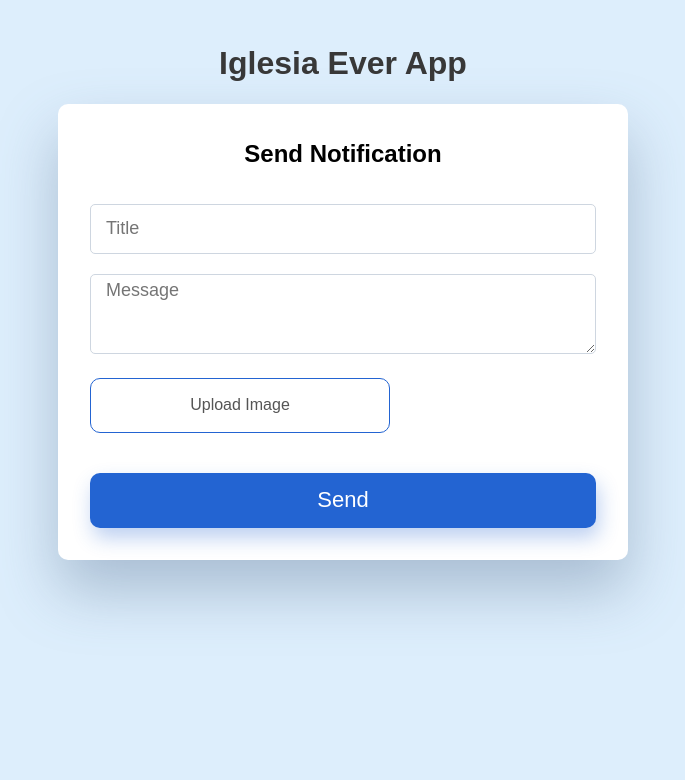
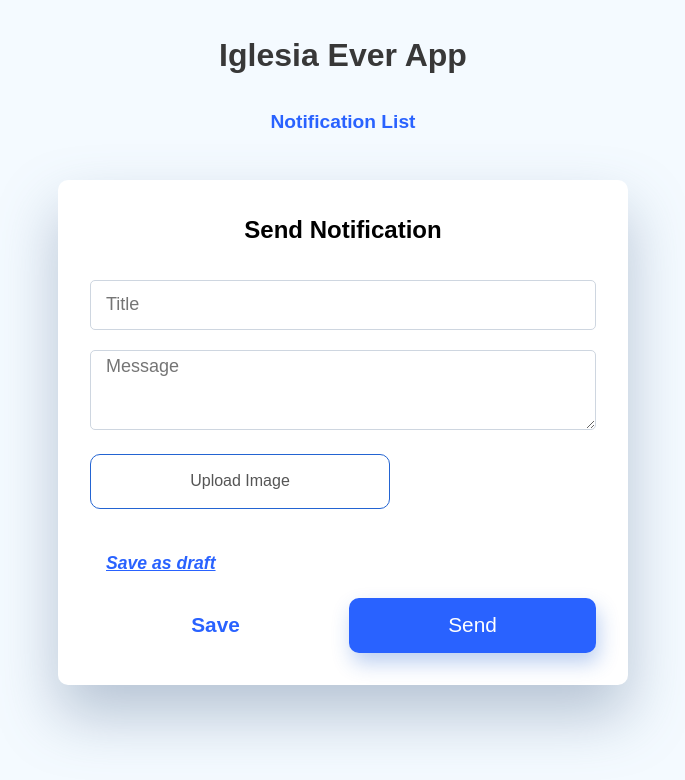
Before and after one commit to pertuzdev/notifications-control-panel, a Next.js app: page / in a window 1280 px wide. Shown: the top 780 px of the page, without its empty margins (297-982 px from the left). Built offline with nearby package versions, Linux system fonts and the light colour scheme.

Commit message:
chore: improve design and create notification list layout and design

```diff
--- a/src/components/Form/index.tsx
+++ b/src/components/Form/index.tsx
@@ -82,9 +82,17 @@ const Form = ({ onSubmit }: FormProps) => {
           <span className={styles.uploadText}>Upload Image</span>
         </label>
       </div>
-      <button type="submit" className={styles.cardButton}>
-        Send
+      <button type="button" className={styles.textButton}>
+        <span>Save as draft</span>
       </button>
+      <div className={styles.buttonsWrapper}>
+        <button type="button" className={styles.cardSecondaryButton}>
+          <span>Save</span>
+        </button>
+        <button type="submit" className={styles.cardSubmitButton}>
+          Send
+        </button>
+      </div>
     </form>
   );
 };
--- a/src/components/Form/styles.module.css
+++ b/src/components/Form/styles.module.css
@@ -62,19 +62,60 @@
   min-height: 80px;
 }
 
-.cardButton {
+.textButton {
+  padding: 0.5rem 1rem;
+  background-color: #fff;
+  border: none;
+  cursor: pointer;
+  margin-bottom: 1rem;
+  margin-top: 1rem;
+}
+
+.textButton span {
+  font-size: 1.1rem;
+  color: #2962ff;
+  font-weight: 600;
+  text-decoration: underline;
+  font-style: italic;
+}
+
+.buttonsWrapper {
+  display: flex;
+  align-items: center;
+}
+
+.cardSubmitButton {
   width: 100%;
   height: 55px;
-  background: #2364d2;
+  background: #2962ff;
   border: none;
   border-radius: 10px;
-  font-size: 22px;
+  font-size: 1.3rem;
   font-weight: 500;
   font-family: "Source Sans Pro", sans-serif;
   box-shadow: 3px 10px 20px 0px rgba(35, 100, 210, 0.3);
   color: #fff;
-  margin-top: 20px;
   cursor: pointer;
+}
+
+.cardSecondaryButton {
+  display: flex;
+  align-items: center;
+  justify-content: center;
+  width: 100%;
+  max-width: 300px;
+  height: 55px;
+  padding: 10px;
+  background-color: #fff;
+  border: none;
+  cursor: pointer;
+  margin-right: 0.5rem;
+}
+
+.cardSecondaryButton span {
+  font-size: 1.3rem;
+  font-weight: 600;
+  color: #2962ff;
 }
 
 .uploadLabel {
--- a/src/pages/index.tsx
+++ b/src/pages/index.tsx
@@ -1,6 +1,7 @@
 import Form, { FormData } from "@/components/Form";
 import styles from "@/styles/Home.module.css";
 import axios from "axios";
+import Link from "next/link";
 
 export default function Home() {
   const handleFormSubmit = async (formData: FormData) => {
@@ -21,6 +22,11 @@ export default function Home() {
     <div className={styles.cardFormContainer}>
       <div className={styles.titleWrapper}>
         <h1 className={styles.title}>Iglesia Ever App</h1>
+        <span className="navLinkWrapper">
+          <Link className="navLink" href="/notifications-list">
+            Notification List
+          </Link>
+        </span>
       </div>
       <Form onSubmit={handleFormSubmit} />
     </div>
--- a/src/styles/Home.module.css
+++ b/src/styles/Home.module.css
@@ -13,5 +13,8 @@
 .titleWrapper {
   width: 100%;
   display: flex;
+  flex-direction: column;
   justify-content: center;
+  align-items: center;
+  padding-bottom: 2rem;
 }
--- /dev/null
+++ b/src/styles/NotificationsList.module.css
@@ -0,0 +1,61 @@
+.tableWrapper {
+  display: flex;
+  flex-direction: column;
+  width: 100%;
+  justify-content: center;
+  align-items: center;
+}
+
+.content-table {
+  border-collapse: collapse;
+  margin: 25px 0;
+  font-size: 0.9em;
+  min-width: 90%;
+  border-radius: 5px 5px 0 0;
+  overflow: hidden;
+  box-shadow: 0 0 20px rgba(0, 0, 0, 0.15);
+}
+
+.content-table thead tr {
+  background-color: #2962ff;
+  color: #ffffff;
+  text-align: left;
+  font-weight: bold;
+}
+
+.content-table th,
+.content-table td {
+  padding: 16px 28px;
+}
+
+.content-table tbody tr {
+  border-bottom: 1px solid #dddddd;
+}
+
+.content-table tbody tr:nth-of-type(even) {
+  background-color: #f3f3f3;
+}
+
+.content-table tbody tr:last-of-type {
+  border-bottom: 2px solid #2962ff;
+}
+
+.content-table tbody tr.active-row {
+  font-weight: bold;
+  color: #2962ff;
+}
+
+.title {
+  font-size: 2rem;
+  font-weight: 600;
+  color: #383838;
+}
+
+.titleWrapper {
+  width: 100%;
+  display: flex;
+  flex-direction: column;
+  justify-content: center;
+  align-items: center;
+  padding-bottom: 2rem;
+}
--- a/src/styles/globals.css
+++ b/src/styles/globals.css
@@ -1,5 +1,5 @@
 body {
-  background: #ddeefc;
+  background: #f4faff;
   font-family: "Source Sans Pro", sans-serif;
   font-size: 16px;
 }
@@ -11,7 +11,46 @@ body {
 }
 .wrapper {
   min-height: 100vh;
-  display: flex;
+}
+
+a {
+  cursor: pointer;
+  color: #2962ff;
+  font-weight: 600;
+}
+
+.navLink {
+  font-size: 1.2rem;
+  padding: 15px 25px;
+  position: relative;
+  display: block;
+  text-decoration: none;
+}
+
+.navLinkWrapper a:after {
+  position: absolute;
+  top: 100%;
+  left: 0;
+  width: 100%;
+  height: 0.5px;
+  background: #3368f9;
+  content: "";
+  opacity: 0;
+  -webkit-transition: height 0.3s, opacity 0.3s, -webkit-transform 0.3s;
+  -moz-transition: height 0.3s, opacity 0.3s, -moz-transform 0.3s;
+  transition: height 0.3s, opacity 0.3s, transform 0.3s;
+  -webkit-transform: translateY(-10px);
+  -moz-transform: translateY(-10px);
+  transform: translateY(-10px);
+}
+
+.navLinkWrapper a:hover:after,
+.navLinkWrapper a:focus:after {
+  height: 5px;
+  opacity: 1;
+  -webkit-transform: translateY(0px);
+  -moz-transform: translateY(0px);
+  transform: translateY(0px);
 }
 
 @media screen and (max-width: 700px), (max-height: 500px) {
```
Also changed, not shown: src/pages/notifications-list.tsx (added, +39 -0 lines).
